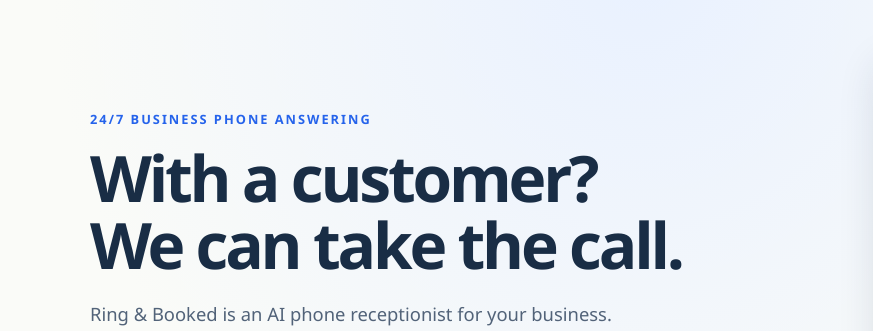
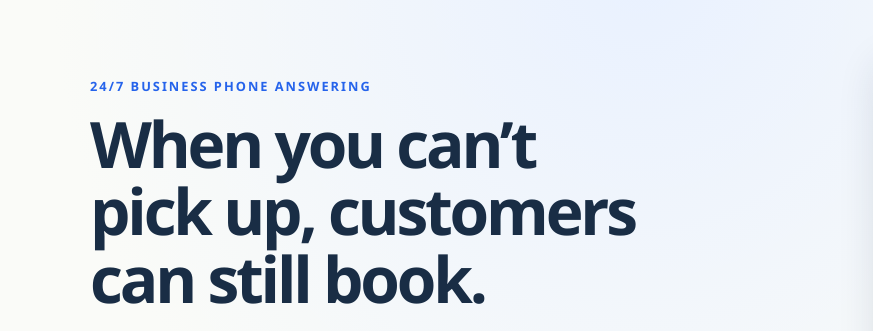
Before and after one commit to anthonyisonline247/ringandbook, a plain HTML site: page index.html in a window 1280 px wide. Shown: the part 111-442 px from the top of the page, 0-873 px from the left. Drawn offline with nearby package versions, Linux system fonts and the light colour scheme; grey boxes are pictures that could not be loaded.

Commit message:
Update homepage booking headline

```diff
--- a/index.html
+++ b/index.html
@@ -487,7 +487,7 @@
   <div class="container hero-layout">
     <div>
       <p class="section-label">24/7 business phone answering</p>
-      <h1>With a customer? We can take the call.</h1>
+      <h1>When you can’t pick up, customers can still book.</h1>
       <p class="hero-sub">Ring &amp; Booked is an AI phone receptionist for your business. It answers questions, books open times on your calendar, and takes messages for your team, even after hours.</p>
       <div class="hero-btns">
         <a href="/onboarding.html" class="btn-primary">Start 7-Day Free Trial</a>
```
